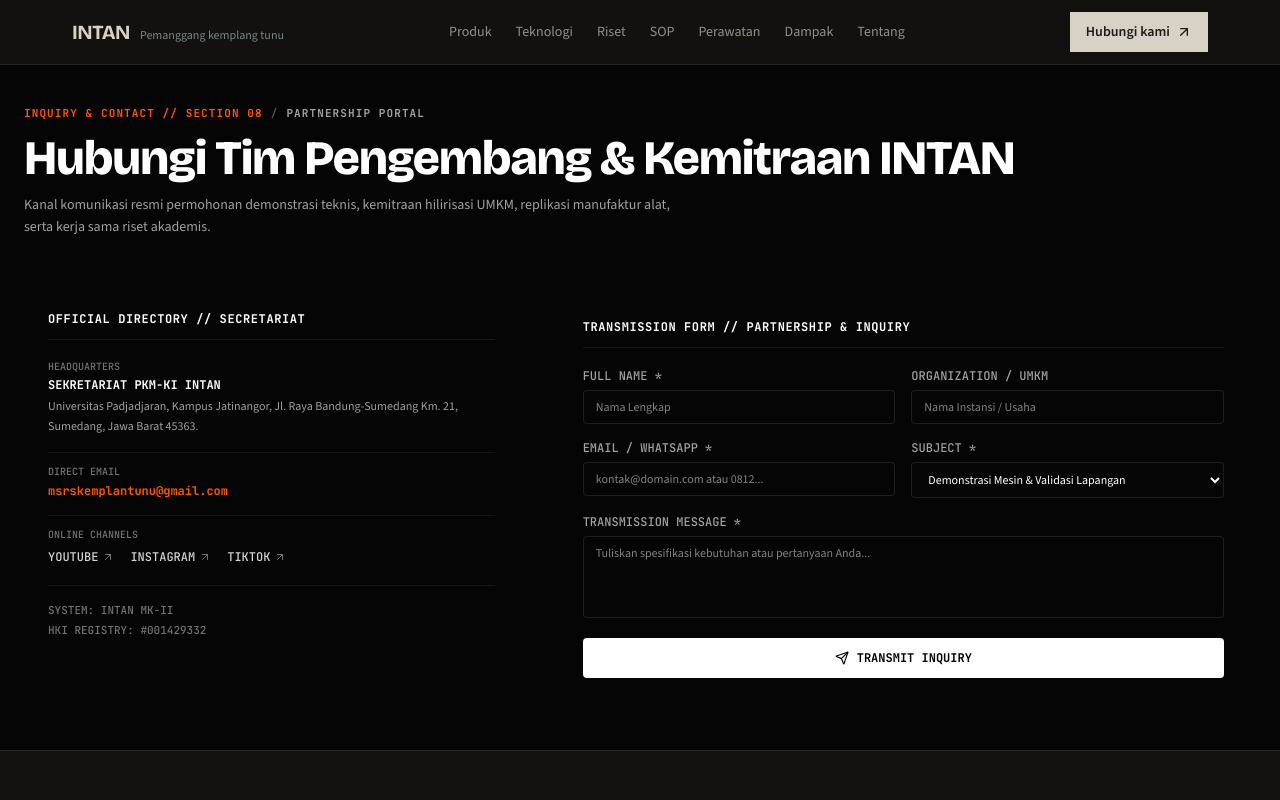
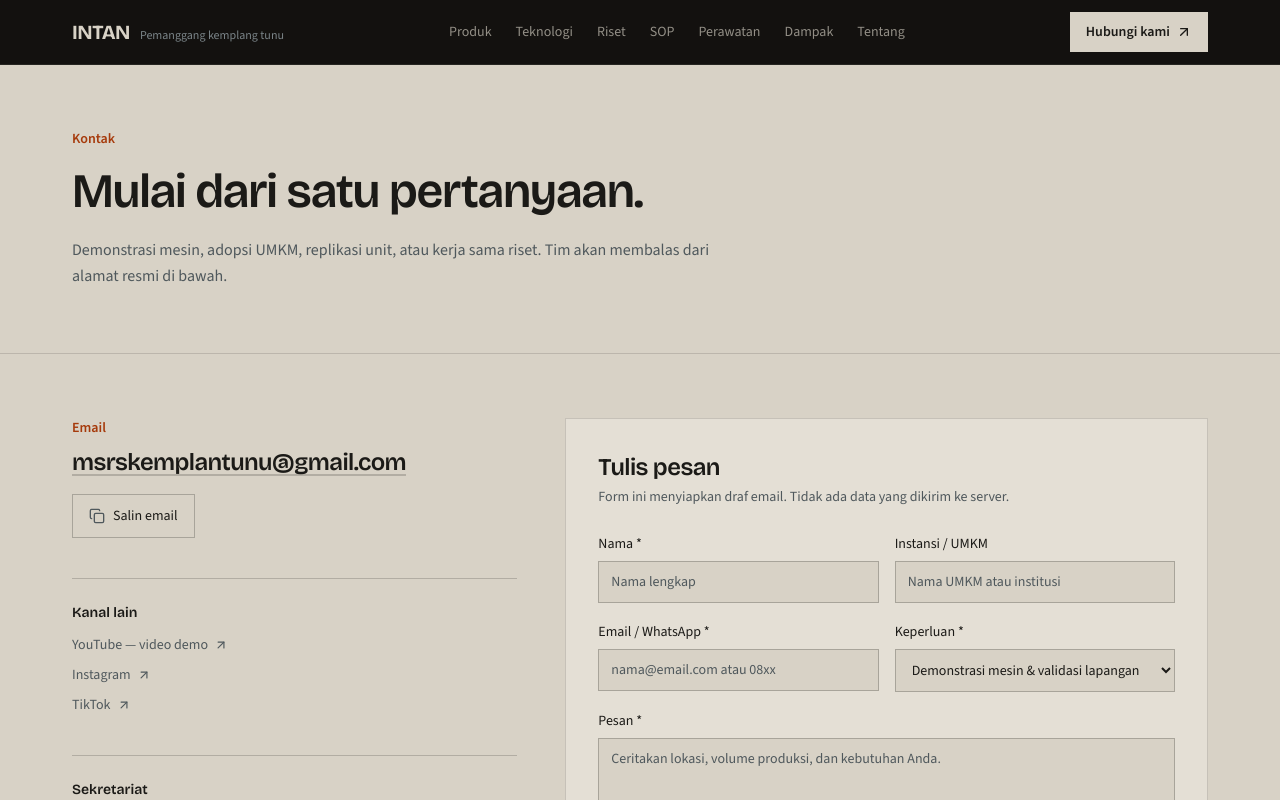
Before and after one commit to Faruuuqqq/intan-pkmki, a Next.js app in the folder intan-web/: page /kontak in a window 1280 px wide. Shown: the top 800 px of the page. Built offline with nearby package versions, Linux system fonts and the light colour scheme.

Commit message:
feat(contact): make mailto email flow transparent

```diff
--- a/intan-web/src/app/kontak/page.tsx
+++ b/intan-web/src/app/kontak/page.tsx
@@ -1,201 +1,241 @@
 "use client";
 
-import React, { useState } from "react";
-import { socials, hki, systemModel, institution } from "@/data/site";
-import { Send, Check, ArrowUpRight } from "lucide-react";
+import { useState } from "react";
+import { ArrowUpRight, Check, Copy, Mail, Send } from "lucide-react";
+import { address, facts, hki, institution, socials, systemModel } from "@/data/site";
+
+const keperluanOptions = [
+  "Demonstrasi mesin & validasi lapangan",
+  "Kemitraan adopsi UMKM",
+  "Pemesanan / replikasi alat",
+  "Liputan media & wawancara",
+  "Pertanyaan akademis / riset",
+];
 
 export default function KontakPage() {
-  const [submitted, setSubmitted] = useState<boolean>(false);
+  const [submitted, setSubmitted] = useState(false);
+  const [copied, setCopied] = useState(false);
   const [formData, setFormData] = useState({
     nama: "",
     instansi: "",
     kontak: "",
-    keperluan: "Demonstrasi Mesin & Validasi Lapangan",
+    keperluan: keperluanOptions[0],
     pesan: "",
   });
 
+  const mailtoHref = () => {
+    const subject = `[INTAN] ${formData.keperluan}`;
+    const body = [
+      `Nama: ${formData.nama}`,
+      `Instansi/UMKM: ${formData.instansi || "-"}`,
+      `Email/WhatsApp: ${formData.kontak}`,
+      "",
+      formData.pesan,
+    ].join("\n");
+    return `mailto:${socials.email}?subject=${encodeURIComponent(subject)}&body=${encodeURIComponent(body)}`;
+  };
+
   const handleSubmit = (e: React.FormEvent) => {
     e.preventDefault();
+    window.location.href = mailtoHref();
     setSubmitted(true);
   };
 
+  const copyEmail = async () => {
+    try {
+      await navigator.clipboard.writeText(socials.email);
+      setCopied(true);
+    } catch {
+      setCopied(false);
+    }
+  };
+
   return (
-    <div className="py-10 max-w-7xl mx-auto px-4 sm:px-6 space-y-12 bg-[#050505]">
-      {/* Header */}
-      <div className="space-y-3">
-        <div className="flex items-center gap-2 text-[11px] font-mono text-[#ff5500] uppercase tracking-widest font-bold">
-          <span>INQUIRY &amp; CONTACT // SECTION 08</span>
-          <span className="text-neutral-600">/</span>
-          <span className="text-neutral-400">PARTNERSHIP PORTAL</span>
+    <div className="surface-paper bg-paper text-graphite">
+      <section className="border-b border-graphite/15">
+        <div className="mx-auto max-w-[1200px] px-5 py-12 sm:px-8 sm:py-16">
+          <p className="text-sm font-semibold text-ember-dark">Kontak</p>
+          <h1 className="mt-3 max-w-3xl font-display text-4xl font-semibold leading-tight tracking-tight sm:text-5xl">
+            Mulai dari satu pertanyaan.
+          </h1>
+          <p className="mt-4 max-w-2xl text-base leading-relaxed text-steel-text">
+            Demonstrasi mesin, adopsi UMKM, replikasi unit, atau kerja sama riset.
+            Tim akan membalas dari alamat resmi di bawah.
+          </p>
         </div>
-        <h1 className="font-display font-extrabold text-3xl sm:text-5xl text-white tracking-tight">
-          Hubungi Tim Pengembang &amp; Kemitraan INTAN
-        </h1>
-        <p className="text-sm text-neutral-400 max-w-2xl font-sans leading-relaxed">
-          Kanal komunikasi resmi permohonan demonstrasi teknis, kemitraan hilirisasi UMKM, replikasi manufaktur alat, serta kerja sama riset akademis.
+      </section>
+
+      <section className="mx-auto grid max-w-[1200px] gap-12 px-5 py-12 sm:px-8 sm:py-16 lg:grid-cols-12">
+        <div className="lg:col-span-5">
+          <p className="text-sm font-semibold text-ember-dark">Email</p>
+          <a
+            href={`mailto:${socials.email}`}
+            className="mt-2 block break-all font-display text-2xl font-semibold tracking-tight underline decoration-graphite/20 underline-offset-4 hover:decoration-graphite"
+          >
+            {socials.email}
+          </a>
+          <button
+            type="button"
+            onClick={copyEmail}
+            className="mt-4 inline-flex min-h-11 items-center gap-2 border border-graphite/25 px-4 py-2.5 text-sm font-medium transition hover:border-graphite/60"
+          >
+            {copied ? <Check className="h-4 w-4 text-ember-dark" aria-hidden="true" /> : <Copy className="h-4 w-4 text-steel-text" aria-hidden="true" />}
+            {copied ? "Email tersalin" : "Salin email"}
+          </button>
+
+          <div className="mt-10 border-t border-graphite/20 pt-6">
+            <h2 className="text-sm font-semibold">Kanal lain</h2>
+            <ul className="mt-3 space-y-2.5 text-sm">
+              {[
+                ["YouTube — video demo", socials.youtube],
+                ["Instagram", socials.instagram],
+                ["TikTok", socials.tiktok],
+              ].map(([label, href]) => (
+                <li key={label}>
+                  <a
+                    href={href}
+                    target="_blank"
+                    rel="noopener noreferrer"
+                    className="inline-flex items-center gap-1.5 text-steel-text hover:text-graphite"
+                  >
+                    {label}
+                    <ArrowUpRight className="h-3.5 w-3.5" aria-hidden="true" />
+                  </a>
+                </li>
+              ))}
+            </ul>
+          </div>
+
+          <div className="mt-10 border-t border-graphite/20 pt-6">
+            <h2 className="text-sm font-semibold">Sekretariat</h2>
+            <p className="mt-2 max-w-sm text-sm leading-relaxed text-steel-text">
+              {institution}
+              <br />
+              {address}
             </p>
           </div>
 
-      <div className="grid grid-cols-1 lg:grid-cols-12 gap-8">
-
-        {/* Left Column: Official Institutional Directory */}
-        <div className="lg:col-span-5 space-y-6">
-          <div className="industrial-panel rounded-lg p-6 space-y-5">
-            <div className="text-xs font-mono font-bold text-white uppercase tracking-wider border-b border-white/[0.08] pb-3">
-              OFFICIAL DIRECTORY // SECRETARIAT
-            </div>
-
-            <div className="space-y-4 text-xs font-sans text-neutral-300">
-              <div className="space-y-1">
-                <span className="text-[10px] font-mono text-neutral-500 uppercase block">HEADQUARTERS</span>
-                <strong className="text-white block font-mono">SEKRETARIAT PKM-KI INTAN</strong>
-                <p className="text-neutral-400 leading-relaxed">
-                  {institution}, Kampus Jatinangor, Jl. Raya Bandung-Sumedang Km. 21, Sumedang, Jawa Barat 45363.
+          <p className="mt-8 border-t border-graphite/20 pt-4 text-xs leading-relaxed text-steel-text">
+            {systemModel} · HKI #{hki} · {facts.tkt} · {facts.material}
           </p>
         </div>
 
-              <div className="space-y-1 border-t border-white/[0.06] pt-3">
-                <span className="text-[10px] font-mono text-neutral-500 uppercase block">DIRECT EMAIL</span>
-                <a href={`mailto:${socials.email}`} className="text-[#ff5500] font-mono font-bold hover:underline block">
-                  {socials.email}
+        <div className="lg:col-span-7">
+          {submitted ? (
+            <div className="border border-graphite/15 bg-paper-raised p-6 sm:p-8">
+              <Mail className="h-8 w-8 text-ember-dark" aria-hidden="true" />
+              <h2 className="mt-4 font-display text-2xl font-semibold tracking-tight">
+                Email disiapkan.
+              </h2>
+              <p className="mt-2 max-w-md text-sm leading-relaxed text-steel-text">
+                Pesan belum terkirim sampai Anda menekan tombol kirim di aplikasi
+                email. Tidak ada data yang disimpan di server situs ini.
+              </p>
+              <div className="mt-6 flex flex-col gap-2 sm:flex-row">
+                <a
+                  href={mailtoHref()}
+                  className="inline-flex min-h-11 items-center justify-center gap-2 bg-graphite px-4 py-2.5 text-sm font-semibold text-paper"
+                >
+                  Buka email lagi
+                  <ArrowUpRight className="h-4 w-4" aria-hidden="true" />
                 </a>
-              </div>
-
-              <div className="space-y-1 border-t border-white/[0.06] pt-3">
-                <span className="text-[10px] font-mono text-neutral-500 uppercase block">ONLINE CHANNELS</span>
-                <div className="flex flex-wrap gap-4 font-mono text-xs pt-1">
-                  <a href={socials.youtube} target="_blank" rel="noreferrer" className="text-neutral-300 hover:text-white transition flex items-center gap-1">
-                    <span>YOUTUBE</span>
-                    <ArrowUpRight className="w-3 h-3 text-neutral-500" />
-                  </a>
-                  <a href={socials.instagram} target="_blank" rel="noreferrer" className="text-neutral-300 hover:text-white transition flex items-center gap-1">
-                    <span>INSTAGRAM</span>
-                    <ArrowUpRight className="w-3 h-3 text-neutral-500" />
-                  </a>
-                  <a href={socials.tiktok} target="_blank" rel="noreferrer" className="text-neutral-300 hover:text-white transition flex items-center gap-1">
-                    <span>TIKTOK</span>
-                    <ArrowUpRight className="w-3 h-3 text-neutral-500" />
-                  </a>
-                </div>
-              </div>
-            </div>
-
-            <div className="pt-4 border-t border-white/[0.06] font-mono text-[11px] text-neutral-500 space-y-1">
-              <div>SYSTEM: {systemModel}</div>
-              <div>HKI REGISTRY: #{hki}</div>
-            </div>
-          </div>
-        </div>
-
-        {/* Right Column: Industrial Partnership Form */}
-        <div className="lg:col-span-7">
-          <div className="industrial-panel rounded-lg p-6 sm:p-8">
-            {submitted ? (
-              <div className="py-12 text-center space-y-4 font-mono">
-                <div className="w-12 h-12 rounded bg-emerald-500/10 border border-emerald-500/20 text-emerald-400 flex items-center justify-center mx-auto">
-                  <Check className="w-6 h-6" />
-                </div>
-                <div className="font-display font-bold text-xl text-white">INQUIRY DISPATCHED</div>
-                <p className="text-xs text-neutral-400 font-sans max-w-sm mx-auto leading-relaxed">
-                  Pesan Anda telah dicatat dalam sistem. Tim perwakilan teknis INTAN akan menghubungi Anda dalam waktu 1×24 jam kerja.
-                </p>
                 <button
+                  type="button"
                   onClick={() => setSubmitted(false)}
-                  className="px-4 py-2 rounded bg-white/[0.06] hover:bg-white/[0.12] text-xs font-mono text-white transition mt-2"
+                  className="inline-flex min-h-11 items-center justify-center border border-graphite/25 px-4 py-2.5 text-sm font-medium"
                 >
-                  NEW INQUIRY
+                  Tulis ulang
                 </button>
               </div>
+              <p className="mt-4 text-xs text-steel-text">
+                Atau salin alamat email di halaman ini jika aplikasi email tidak terbuka.
+              </p>
+            </div>
           ) : (
-              <form onSubmit={handleSubmit} className="space-y-4">
-                <div className="text-xs font-mono font-bold text-white uppercase tracking-wider border-b border-white/[0.08] pb-3">
-                  TRANSMISSION FORM // PARTNERSHIP &amp; INQUIRY
-                </div>
+            <form onSubmit={handleSubmit} className="border border-graphite/15 bg-paper-raised p-5 sm:p-8">
+              <h2 className="font-display text-2xl font-semibold tracking-tight">Tulis pesan</h2>
+              <p className="mt-1 text-sm text-steel-text">
+                Form ini menyiapkan draf email. Tidak ada data yang dikirim ke server.
+              </p>
 
-                <div className="grid grid-cols-1 sm:grid-cols-2 gap-4 pt-1">
-                  <div className="space-y-1.5 font-mono text-xs">
-                    <label htmlFor="nama" className="text-neutral-400 block">FULL NAME *</label>
+              <div className="mt-6 grid gap-4 sm:grid-cols-2">
+                <div>
+                  <label htmlFor="nama" className="text-sm font-medium">Nama *</label>
                   <input
                     id="nama"
                     required
                     type="text"
-                      placeholder="Nama Lengkap"
+                    autoComplete="name"
+                    placeholder="Nama lengkap"
                     value={formData.nama}
                     onChange={(e) => setFormData({ ...formData, nama: e.target.value })}
-                      className="w-full px-3 py-2 rounded bg-[#050505] border border-white/[0.1] text-white text-xs focus:border-white outline-none transition font-sans"
+                    className="mt-1.5 w-full border border-graphite/25 bg-paper px-3 py-2.5 text-sm focus:border-ember-dark placeholder:text-steel-text"
                   />
                 </div>
-
-                  <div className="space-y-1.5 font-mono text-xs">
-                    <label htmlFor="instansi" className="text-neutral-400 block">ORGANIZATION / UMKM</label>
+                <div>
+                  <label htmlFor="instansi" className="text-sm font-medium">Instansi / UMKM</label>
                   <input
                     id="instansi"
                     type="text"
-                      placeholder="Nama Instansi / Usaha"
+                    autoComplete="organization"
+                    placeholder="Nama UMKM atau institusi"
                     value={formData.instansi}
                     onChange={(e) => setFormData({ ...formData, instansi: e.target.value })}
-                      className="w-full px-3 py-2 rounded bg-[#050505] border border-white/[0.1] text-white text-xs focus:border-white outline-none transition font-sans"
+                    className="mt-1.5 w-full border border-graphite/25 bg-paper px-3 py-2.5 text-sm focus:border-ember-dark placeholder:text-steel-text"
                   />
                 </div>
-                </div>
-
-                <div className="grid grid-cols-1 sm:grid-cols-2 gap-4">
-                  <div className="space-y-1.5 font-mono text-xs">
-                    <label htmlFor="kontak" className="text-neutral-400 block">EMAIL / WHATSAPP *</label>
+                <div>
+                  <label htmlFor="kontak" className="text-sm font-medium">Email / WhatsApp *</label>
                   <input
                     id="kontak"
                     required
                     type="text"
-                      placeholder="kontak@domain.com atau 0812..."
+                    autoComplete="email"
+                    placeholder="nama@email.com atau 08xx"
                     value={formData.kontak}
                     onChange={(e) => setFormData({ ...formData, kontak: e.target.value })}
-                      className="w-full px-3 py-2 rounded bg-[#050505] border border-white/[0.1] text-white text-xs focus:border-white outline-none transition font-sans"
+                    className="mt-1.5 w-full border border-graphite/25 bg-paper px-3 py-2.5 text-sm focus:border-ember-dark placeholder:text-steel-text"
                   />
                 </div>
-
-                  <div className="space-y-1.5 font-mono text-xs">
-                    <label htmlFor="keperluan" className="text-neutral-400 block">SUBJECT *</label>
+                <div>
+                  <label htmlFor="keperluan" className="text-sm font-medium">Keperluan *</label>
                   <select
                     id="keperluan"
                     value={formData.keperluan}
                     onChange={(e) => setFormData({ ...formData, keperluan: e.target.value })}
-                      className="w-full px-3 py-2 rounded bg-[#050505] border border-white/[0.1] text-white text-xs focus:border-white outline-none transition font-sans"
+                    className="mt-1.5 w-full border border-graphite/25 bg-paper px-3 py-2.5 text-sm focus:border-ember-dark placeholder:text-steel-text"
                   >
-                      <option value="Demonstrasi Mesin & Validasi Lapangan">Demonstrasi Mesin &amp; Validasi Lapangan</option>
-                      <option value="Kemitraan Adopsi UMKM">Kemitraan Adopsi UMKM</option>
-                      <option value="Pemesanan / Replikasi Alat">Pemesanan / Replikasi Alat</option>
-                      <option value="Liputan Media & Wawancara">Liputan Media &amp; Wawancara</option>
-                      <option value="Pertanyaan Akademis / Riset">Pertanyaan Akademis / Riset</option>
+                    {keperluanOptions.map((option) => (
+                      <option key={option} value={option}>{option}</option>
+                    ))}
                   </select>
                 </div>
               </div>
 
-                <div className="space-y-1.5 font-mono text-xs">
-                  <label htmlFor="pesan" className="text-neutral-400 block">TRANSMISSION MESSAGE *</label>
+              <div className="mt-4">
+                <label htmlFor="pesan" className="text-sm font-medium">Pesan *</label>
                 <textarea
                   id="pesan"
                   required
-                    rows={4}
-                    placeholder="Tuliskan spesifikasi kebutuhan atau pertanyaan Anda..."
+                  rows={5}
+                  placeholder="Ceritakan lokasi, volume produksi, dan kebutuhan Anda."
                   value={formData.pesan}
                   onChange={(e) => setFormData({ ...formData, pesan: e.target.value })}
-                    className="w-full px-3 py-2 rounded bg-[#050505] border border-white/[0.1] text-white text-xs focus:border-white outline-none transition font-sans resize-none"
+                  className="mt-1.5 w-full resize-y border border-graphite/25 bg-paper px-3 py-2.5 text-sm focus:border-ember-dark placeholder:text-steel-text"
                 />
               </div>
 
               <button
                 type="submit"
-                  className="w-full py-3 rounded bg-white text-black font-mono font-bold text-xs hover:bg-neutral-200 transition flex items-center justify-center gap-2 mt-2"
+                className="mt-5 inline-flex min-h-12 w-full items-center justify-center gap-2 bg-graphite px-4 py-3 text-sm font-semibold text-paper transition-colors hover:bg-graphite/85"
               >
-                  <Send className="w-3.5 h-3.5" />
-                  <span>TRANSMIT INQUIRY</span>
+                <Send className="h-4 w-4" aria-hidden="true" />
+                Siapkan email
               </button>
             </form>
           )}
         </div>
-        </div>
-
-      </div>
+      </section>
     </div>
   );
 }
```
Lines whose indentation alone changed are shown as unchanged.
